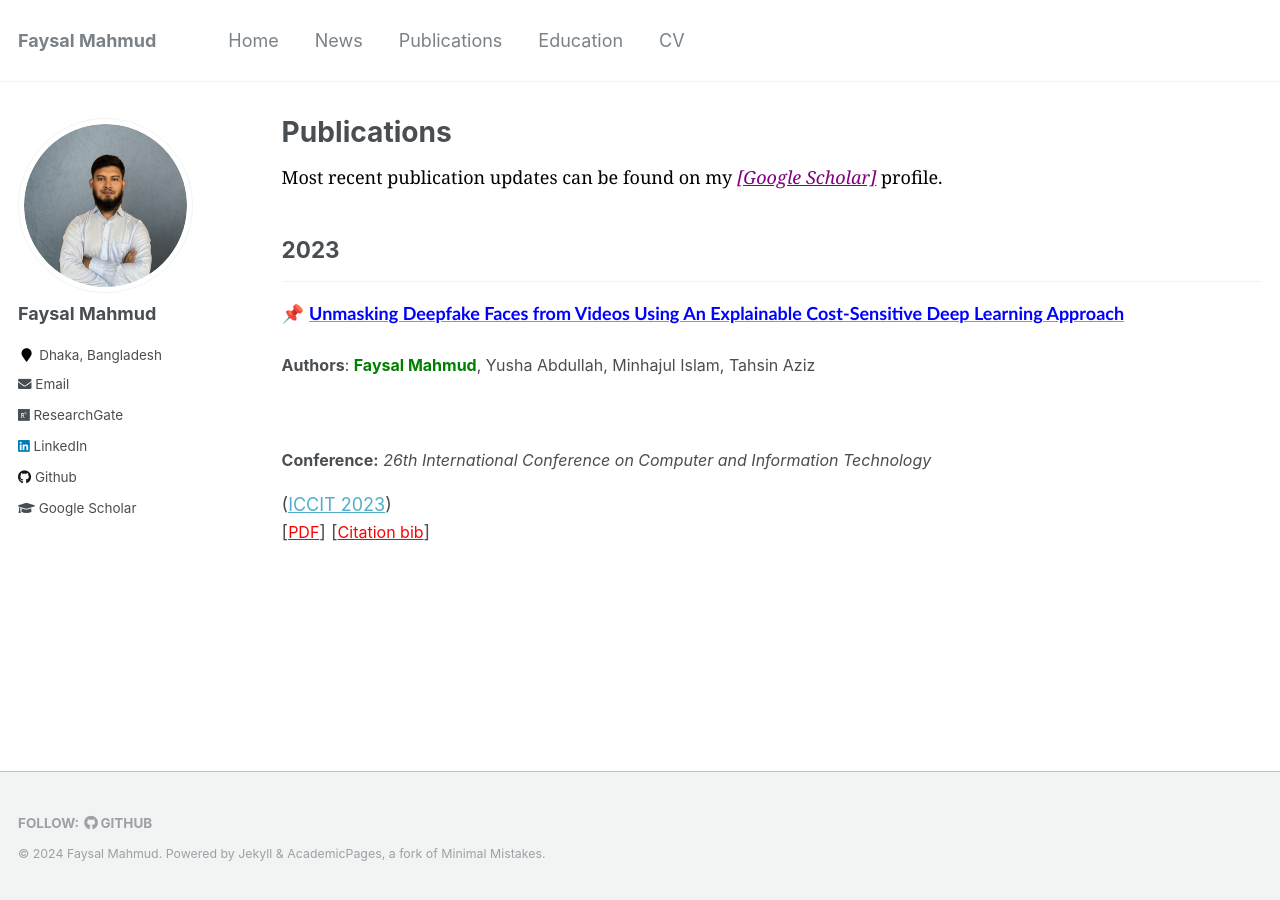
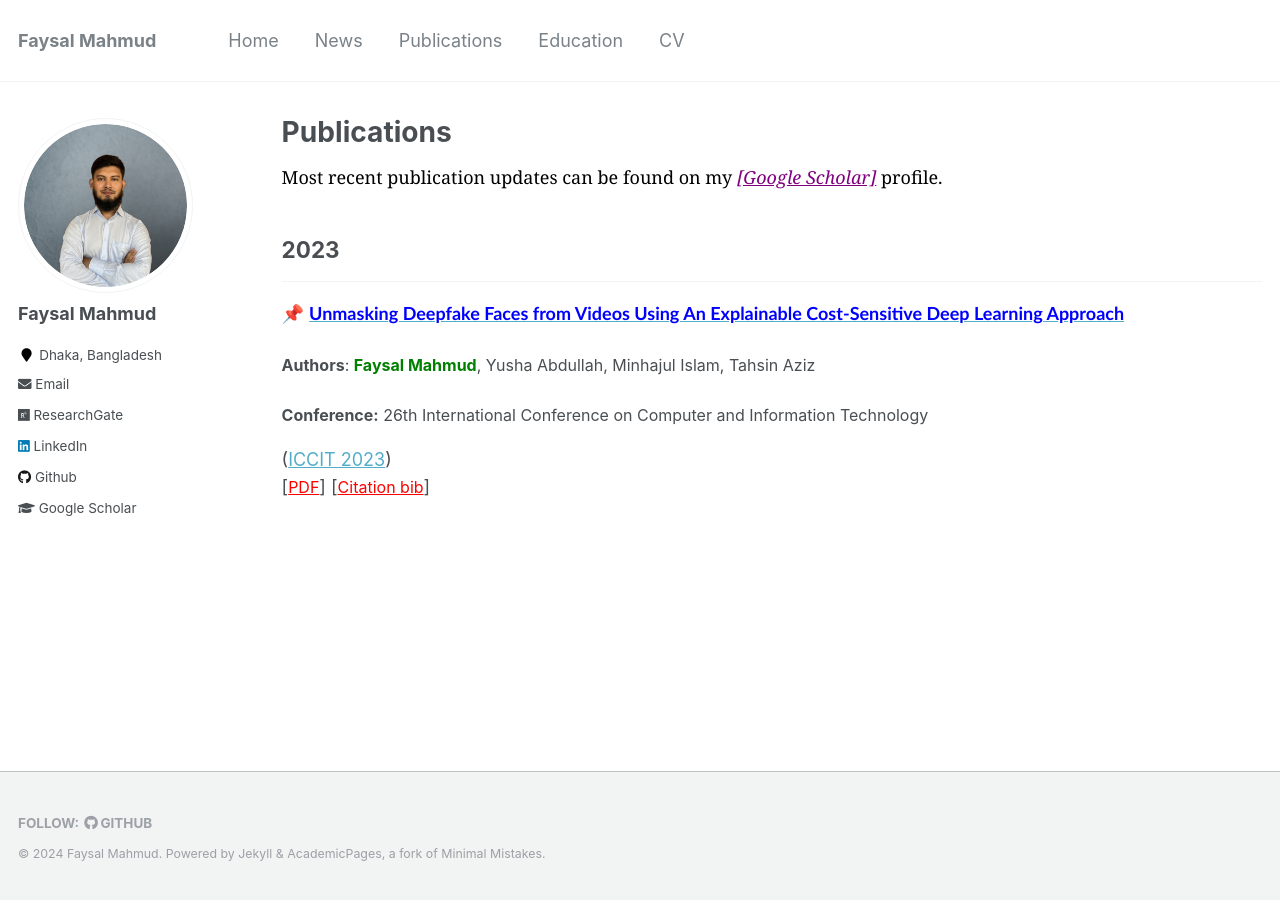
Before and after one commit to Faysal-MD/Faysal-MD.github.io, a Jekyll site: the page built from _pages/publications.md, in a window 1280 px wide. Built offline with Jekyll 4.4.1, drawn with Linux system fonts in a browser that asks for light colours.

Commit message:
info updated

```diff
--- a/_pages/publications.md
+++ b/_pages/publications.md
@@ -13,13 +13,15 @@ author_profile: true
 
 <!-- Paper 01 -->
 
-📌 [<span style="color:blue;font-family:Trebuchet MS;">**Unmasking Deepfake Faces from Videos Using An Explainable Cost-Sensitive Deep Learning Approach**</span>](https://ieeexplore.ieee.org/document/10441026/) <br>
+📌 [<span style="color:blue;font-family:Trebuchet MS;">**Unmasking Deepfake Faces from Videos Using An Explainable Cost-Sensitive Deep Learning Approach**</span>](https://ieeexplore.ieee.org/document/10441026/)
+
+<!-- <br> -->
 <span style="color:black;font-family:Georgia">
 <font size="3"><strong>Authors</strong>: <strong style="color:green">Faysal Mahmud</strong>, Yusha Abdullah, Minhajul Islam, Tahsin Aziz </font>
 <!-- </span> -->
-<br>
+<!-- <br> -->
 <span style="color:black;font-family:Georgia">
-<font size="3"><strong>Conference:</strong><em> 26th International Conference on Computer and Information Technology</em></font> ([ICCIT 2023](https://iccit.org.bd/2023/))
+<font size="3"><strong>Conference:</strong> 26th International Conference on Computer and Information Technology</font> ([ICCIT 2023](https://iccit.org.bd/2023/))
 <!-- </span> -->
 <br>
 [<a style="color:red;" href="https://www.researchgate.net/publication/378533983_Unmasking_Deepfake_Faces_from_Videos_Using_An_Explainable_Cost-Sensitive_Deep_Learning_Approach"><font size="3">PDF</font></a>] [<a style="color:red;" href="#" onclick="$('#rank2023_bib').toggle();return false;"><font size="3">Citation bib</font></a>]
```
